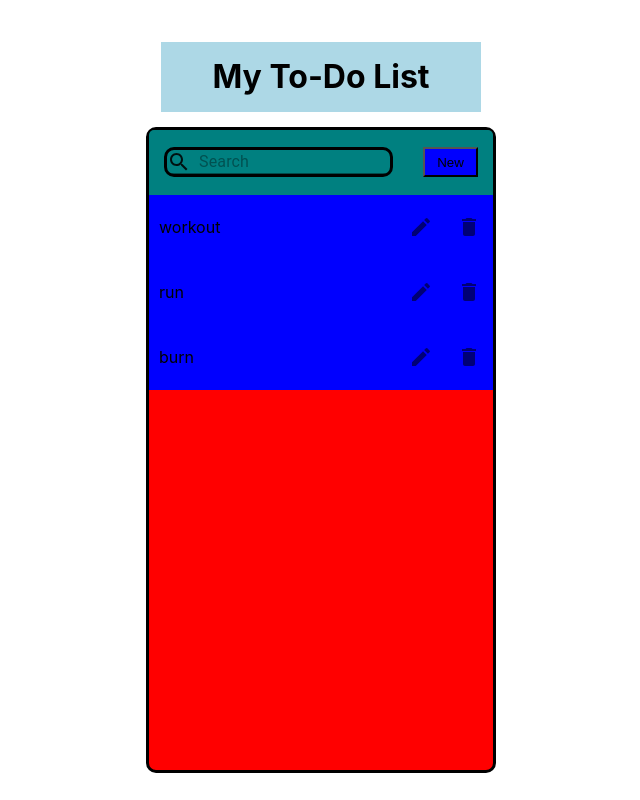
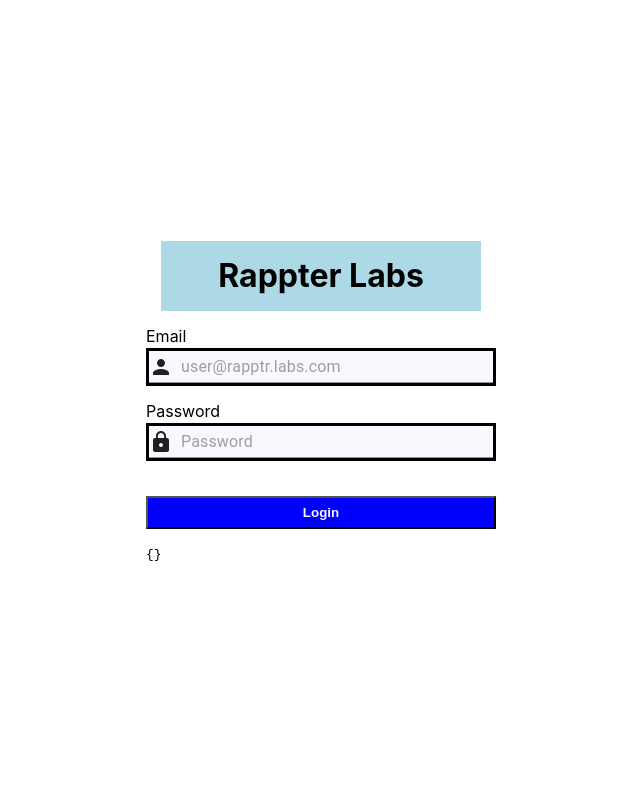
Before and after one commit to redazures/sample, a React (Create React App) app: page / in a window 1280 px wide. Shown: the whole page, without its empty margins (319-959 px from the left). Built offline with nearby package versions, Linux system fonts and the light colour scheme.

Commit message:
last piece

```diff
--- a/src/App.js
+++ b/src/App.js
@@ -1,14 +1,18 @@
+import React, { useState } from 'react';
 import './App.css';
-// import LoginPage from './app/pages/LoginPage.js'
+import LoginPage from './app/pages/LoginPage.js'
 import ToDoPage from './app/pages/TodoPage.js'
-
+import AuthContext from './app/contexts/AuthContext'
 
 
 function App() {
+  const [ user, setUser] = useState(false)
   return (
-    <div className="app">
-      <ToDoPage/>
-    </div>
+    <AuthContext.Provider value={{user,setUser}}>
+      <div className="app">
+        {user ? <ToDoPage/> : <LoginPage/>  }
+      </div>
+    </AuthContext.Provider>
   );
 }
 
--- a/src/app/components/NewActivity.js
+++ b/src/app/components/Activity.js
@@ -1,6 +1,6 @@
 import React from 'react'
 
-import './NewActivity.css';
+import './Activity.css';
 
 const NewActvity =(props)=>(
     <div className='input'>
--- a/src/app/components/TodoCard.css
+++ b/src/app/components/TodoCard.css
@@ -12,3 +12,14 @@
 .activity{
     padding-left: 10px;
 }
+
+.logout {
+    background-color: var(--white);
+    height:30px;
+    margin:15px;
+    width: 60px;
+    color: var(--black);
+    position: fixed;
+    right:5px;
+    top: 5px;
+}
--- a/src/app/components/TodoCard.js
+++ b/src/app/components/TodoCard.js
@@ -2,7 +2,7 @@
 import { Create, Delete } from '@material-ui/icons';
 import { IconButton } from '@material-ui/core';
 
-import NewActivity from './NewActivity.js'
+import Activity from './Activity.js'
 import './TodoCard.css';
 
 const TodoCard = (props) => {
@@ -12,7 +12,7 @@
     return(
         <>
         {selected ?
-            <NewActivity
+            <Activity
                 currentId={currentId}
                 current={el}
                 addTodo={addTodo}
@@ -31,7 +31,7 @@
                         <Create/>
                     </IconButton>
                     <IconButton
-                        onClick={()=>deleteHandler(el)}
+                        onClick={()=>deleteHandler(currentId)}
                     >
                         <Delete/>
                     </IconButton>
--- a/src/app/pages/LoginPage.js
+++ b/src/app/pages/LoginPage.js
@@ -1,8 +1,9 @@
-import React from 'react'
+import React,{ useContext } from 'react'
 import { Form, Field } from 'react-final-form'
 import { InputAdornment, Input } from '@material-ui/core';
 import { Person, Lock } from '@material-ui/icons';
 
+import AuthContext from '../contexts/AuthContext.js'
 import EmailValidate from '../config/EmailValidate'
 import Header from '../components/Header.js'
 import './LoginPage.css';
@@ -36,7 +37,10 @@
   return errors
 }
 
-const LoginPage = () => (
+const LoginPage = () => {
+  const { setUser } = useContext(AuthContext)
+
+  return(
     <>
       <Header>Rappter Labs</Header>
       <Form
@@ -95,12 +99,13 @@
                 )
               }}
             </Field>
-            <button type="submit" id="loginButton" className={props.pristine ? "pristine" : "notPristine" } disabled={props.submitting}>Login</button>
+            <button type="submit" id="loginButton" className={props.pristine ? "pristine" : "notPristine" } disabled={props.submitting} onClick={()=>setUser(true)}>Login</button>
             <pre>{JSON.stringify(props.values,0,2)}</pre>
           </form>
         )}
       </Form>
     </>
-)
+  )
+}
 
 export default LoginPage
--- a/src/app/pages/TodoPage.js
+++ b/src/app/pages/TodoPage.js
@@ -1,9 +1,10 @@
-import React, {useState} from 'react'
+import React, { useState, useContext} from 'react'
 
+import AuthContext from '../contexts/AuthContext.js'
 import Header from '../components/Header.js'
 import SearchBar from '../components/SearchBar.js'
 import TodoCard from '../components/TodoCard.js'
-import NewActvity from '../components/NewActivity.js'
+import Activity from '../components/Activity.js'
 
 import './TodoPage.css'
 const data = [
@@ -58,16 +59,20 @@
     }
 
     const deleteHandler = obj =>{
-        const newArr=todo.filter(el=>el!==obj)
+        const newArr=todo.filter(el=>el.key!==obj)
         setTodo(newArr)
     }
+
+    const { setUser } = useContext(AuthContext)
+
     return(
+
         <>
             <Header>My To-Do List</Header>
             <div className='todoContainer'>
                 <SearchBar search={search} setSearch={setSearch} setShowAdd={setShowAdd}/>
                 {showAdd ?
-                    <NewActvity addTodo={addTodo}
+                    <Activity addo={addTodo}
                         setAddTodo={setAddTodo}
                         addTodoHandler={addTodoHandler}
                     />
@@ -78,6 +83,7 @@
                         {displayTodo()}
                     </div>
             </div>
+            <button type='button' className='logout' onClick={()=>setUser(false)}>Logout</button>
         </>
     )
 }
```
Also changed, not shown: src/app/components/Activity.css (renamed from src/app/components/NewActivity.css), 2 other files (tests, documents, lock files or other folders).
